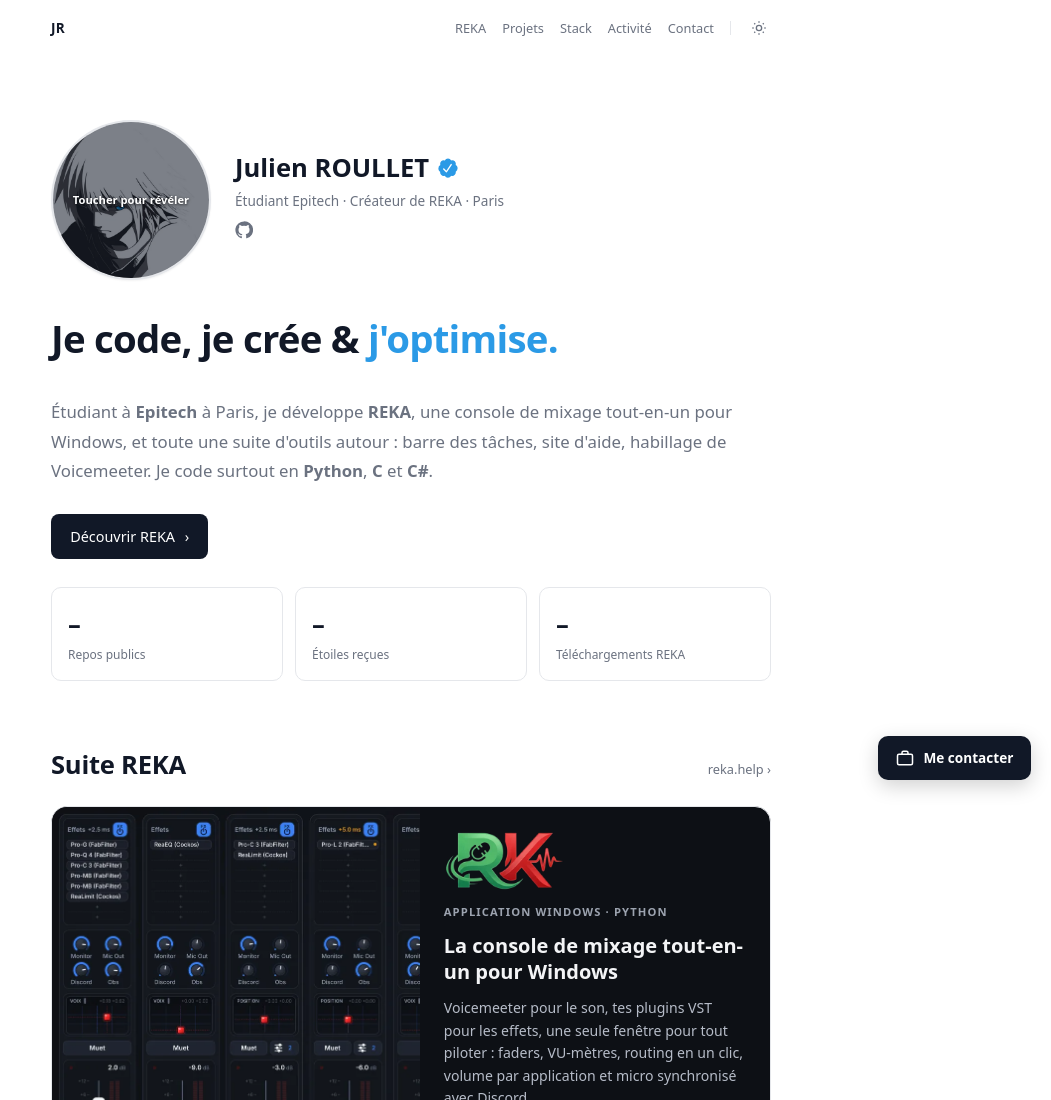
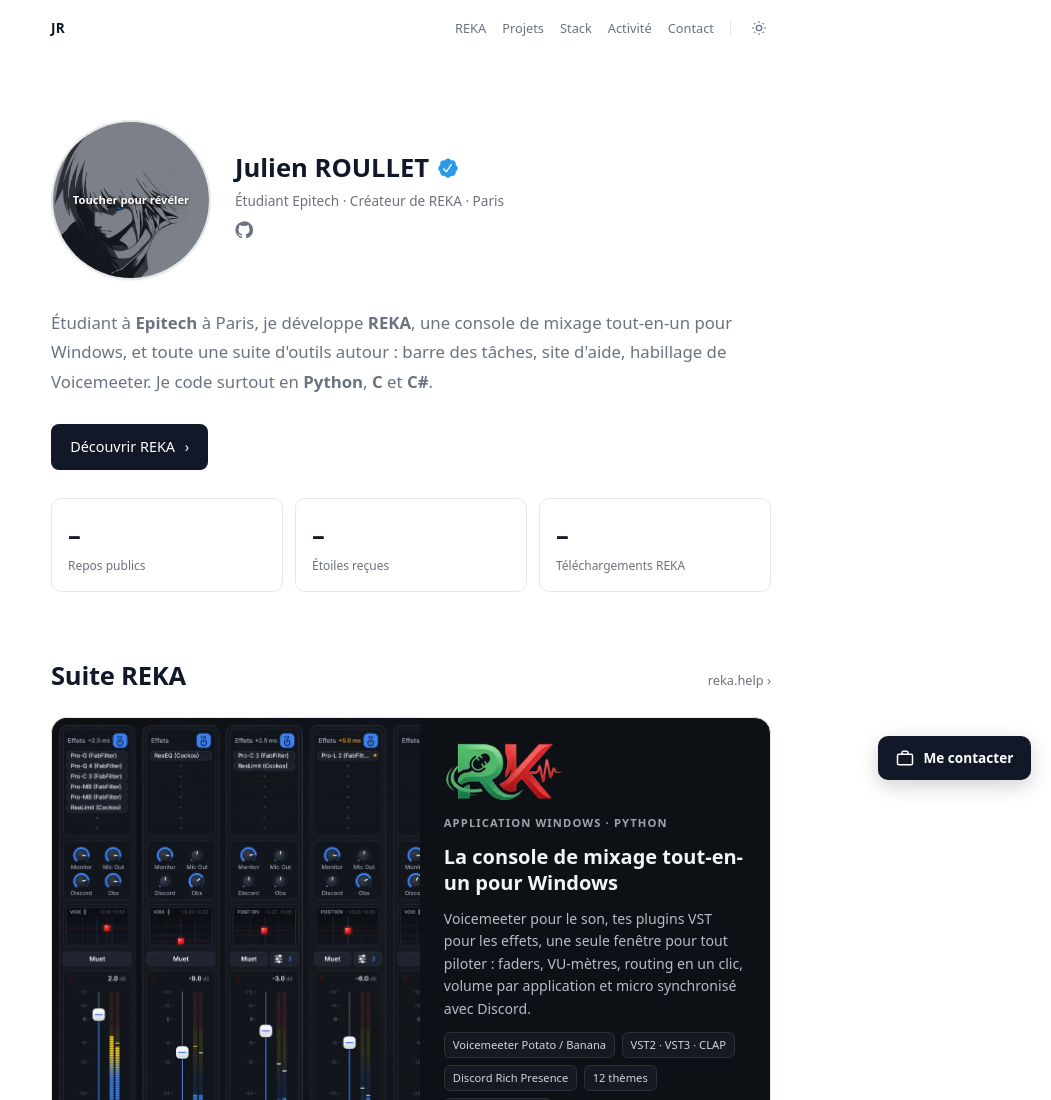
Before and after one commit to 1337133713377/portefolio, a plain HTML site: page index.html in a window 1280 px wide. Shown: the top 1100 px of the page, without its empty margins (229-1280 px from the left). Drawn offline with Linux system fonts and the light colour scheme; no server answers.

Commit message:
Retire la phrase d'accroche du hero
Co-Authored-By: Claude Opus 5.5 <noreply@anthropic.com>
Claude-Session: https://claude.ai/code/session_01L3eR4E3Yaiq8D2HwqQbFnQ

```diff
--- a/index.html
+++ b/index.html
@@ -52,7 +52,6 @@
         </div>
       </div>
 
-      <h2 class="hero__title">Je code, je crée &amp; <span class="accent">j'optimise.</span></h2>
       <p class="hero__bio" id="bio">Étudiant à <strong>Epitech</strong> à Paris, je développe <strong>REKA</strong>, une console de mixage tout-en-un pour Windows, et toute une suite d'outils autour : barre des tâches, site d'aide, habillage de Voicemeeter. Je code surtout en <strong>Python</strong>, <strong>C</strong> et <strong>C#</strong>.</p>
       <a class="btn" id="cta" href="#reka">Découvrir REKA <span aria-hidden="true">›</span></a>
 
```
